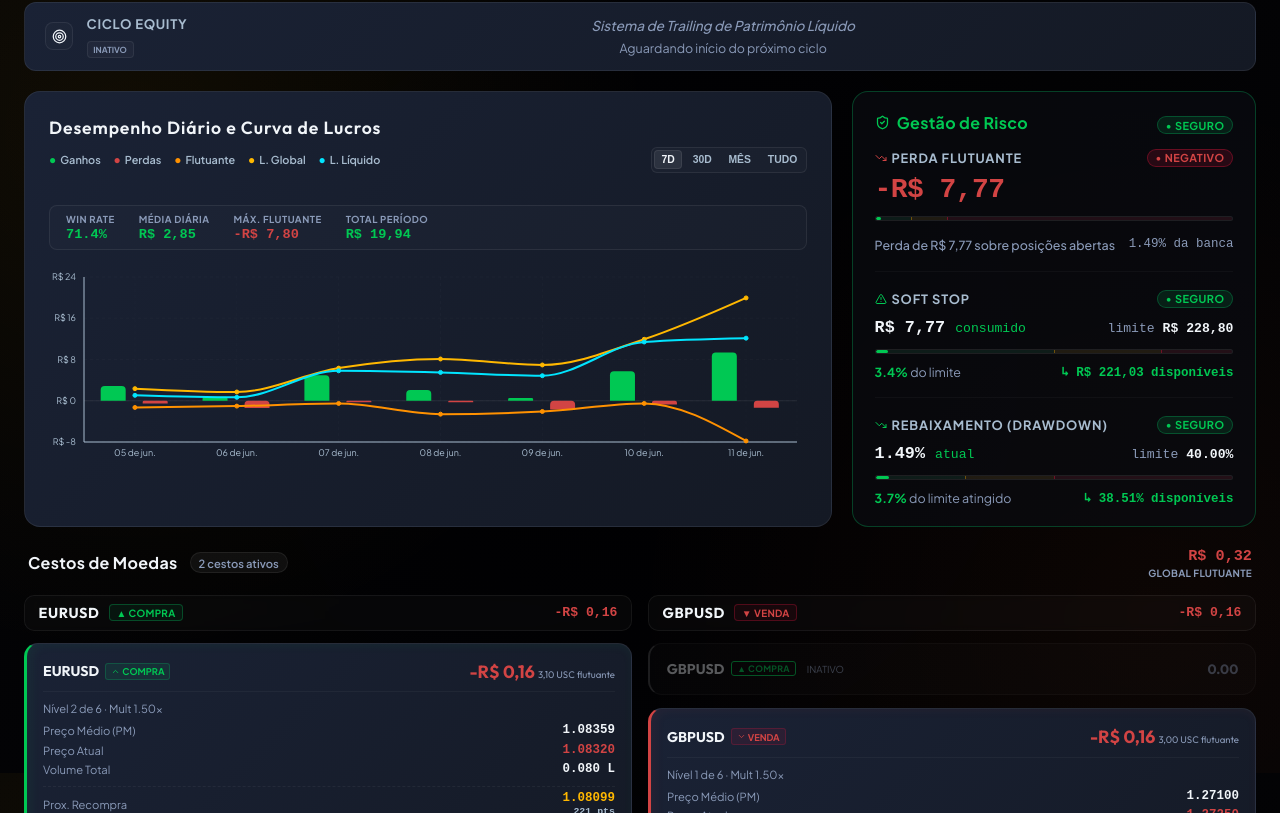
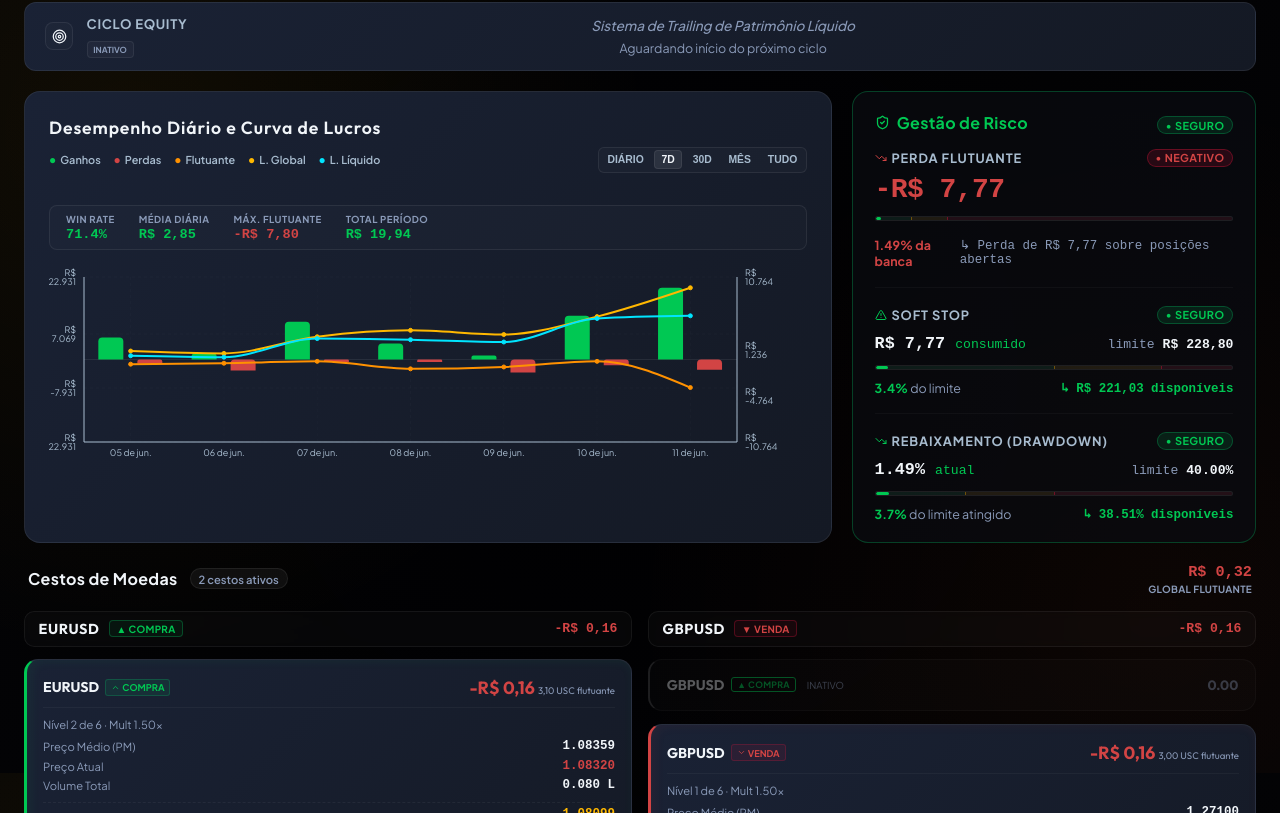
Before and after one commit to tonyrogeness-web/Oriontech, a Next.js app: page / in a window 1280 px wide. Shown: the part 827-1640 px from the top of the page. Built offline with nearby package versions, Linux system fonts and the light colour scheme; no server answers; the database is empty.

Commit message:
feat: align risk layouts, add DIÁRIO button, and implement separate Y axes with symmetric domains for chart bars

```diff
--- a/src/components/Charts.tsx
+++ b/src/components/Charts.tsx
@@ -93,6 +93,7 @@ export default function Charts({ history = [], currencyMode = "CENT", brlRate =
   // Filter history based on timeframe from the processed data
   const getFilteredHistory = () => {
     if (!fullProcessedHistory || fullProcessedHistory.length === 0) return [];
+    if (timeframe === "DIÁRIO") return fullProcessedHistory.slice(-2); // Show last 2 days (yesterday and today)
     if (timeframe === "7D") return fullProcessedHistory.slice(-7);
     if (timeframe === "30D") return fullProcessedHistory.slice(-30);
     if (timeframe === "MÊS") return fullProcessedHistory.slice(-30);
@@ -100,6 +101,26 @@ export default function Charts({ history = [], currencyMode = "CENT", brlRate =
   };
 
   const lineData = getFilteredHistory();
+
+  // Calculate symmetric domains centered around 0 to align 0 baseline of left/right Y-axes
+  let maxAbsLeft = 10;
+  lineData.forEach((d) => {
+    const val1 = Math.abs(d.floating);
+    const val2 = Math.abs(d.cumProfit);
+    const val3 = Math.abs(d.netProfit);
+    const m = Math.max(val1, val2, val3);
+    if (m > maxAbsLeft) maxAbsLeft = m;
+  });
+  const leftDomain = [-maxAbsLeft * 1.15, maxAbsLeft * 1.15];
+
+  let maxAbsRight = 5;
+  lineData.forEach((d) => {
+    const val1 = Math.abs(d.gain);
+    const val2 = Math.abs(d.loss);
+    const m = Math.max(val1, val2);
+    if (m > maxAbsRight) maxAbsRight = m;
+  });
+  const rightDomain = [-maxAbsRight * 1.15, maxAbsRight * 1.15];
 
   // Calculate statistics for the filtered period
   const tradingDays = lineData.filter((d) => d.profit !== 0);
@@ -140,7 +161,7 @@ export default function Charts({ history = [], currencyMode = "CENT", brlRate =
           </div>
 
           <div className={styles.chartFilters}>
-            {["7D", "30D", "MÊS", "TUDO"].map((tf) => (
+            {["DIÁRIO", "7D", "30D", "MÊS", "TUDO"].map((tf) => (
               <button
                 key={tf}
                 className={`${styles.chartFilterBtn} ${timeframe === tf ? styles.chartFilterBtnActive : ""}`}
@@ -197,7 +218,16 @@ export default function Charts({ history = [], currencyMode = "CENT", brlRate =
                   stroke="var(--text-secondary)"
                   fontSize={9}
                   tickLine={false}
-                  domain={["auto", "auto"]}
+                  domain={leftDomain}
+                  tickFormatter={formatCurrency}
+                />
+                <YAxis
+                  yAxisId="right"
+                  orientation="right"
+                  stroke="var(--text-secondary)"
+                  fontSize={9}
+                  tickLine={false}
+                  domain={rightDomain}
                   tickFormatter={formatCurrency}
                 />
                 <Tooltip
@@ -229,7 +259,7 @@ export default function Charts({ history = [], currencyMode = "CENT", brlRate =
 
                 {/* Daily Gain Bar (Green) */}
                 <Bar
-                  yAxisId="left"
+                  yAxisId="right"
                   dataKey="gain"
                   fill="var(--neon-green)"
                   radius={[4, 4, 0, 0]}
@@ -239,7 +269,7 @@ export default function Charts({ history = [], currencyMode = "CENT", brlRate =
 
                 {/* Daily Loss Bar (Red) */}
                 <Bar
-                  yAxisId="left"
+                  yAxisId="right"
                   dataKey="loss"
                   fill="var(--neon-red)"
                   radius={[0, 0, 4, 4]}
--- a/src/components/RiskManagement.tsx
+++ b/src/components/RiskManagement.tsx
@@ -227,15 +227,14 @@ export default function RiskManagement({
             <ZonedBar fillPct={plBalancePct} fillColor={plBarColor} zone1={10} zone2={20} />
           </div>
 
-          {/* Sub info */}
           <div style={{ display: "flex", justifyContent: "space-between", marginTop: "0.25rem" }}>
-            <span style={{ fontSize: "clamp(0.68rem, 1.6vw, 0.78rem)", color: "var(--text-muted)", fontWeight: 500 }}>
-              {plIsPositive
-                ? "✓ Sem perda flutuante no momento"
-                : `Perda de ${fmt(plLoss)} sobre posições abertas`}
+            <span style={{ fontSize: "clamp(0.68rem, 1.6vw, 0.78rem)", color: plColor, fontWeight: 700 }}>
+              {plBalancePct.toFixed(2)}% da banca
             </span>
             <span style={{ fontSize: "clamp(0.68rem, 1.6vw, 0.78rem)", color: "var(--text-muted)", fontFamily: "monospace" }}>
-              {plBalancePct.toFixed(2)}% da banca
+              {plIsPositive
+                ? "✓ Sem perda flutuante"
+                : `↳ Perda de ${fmt(plLoss)} sobre posições abertas`}
             </span>
           </div>
 
```
